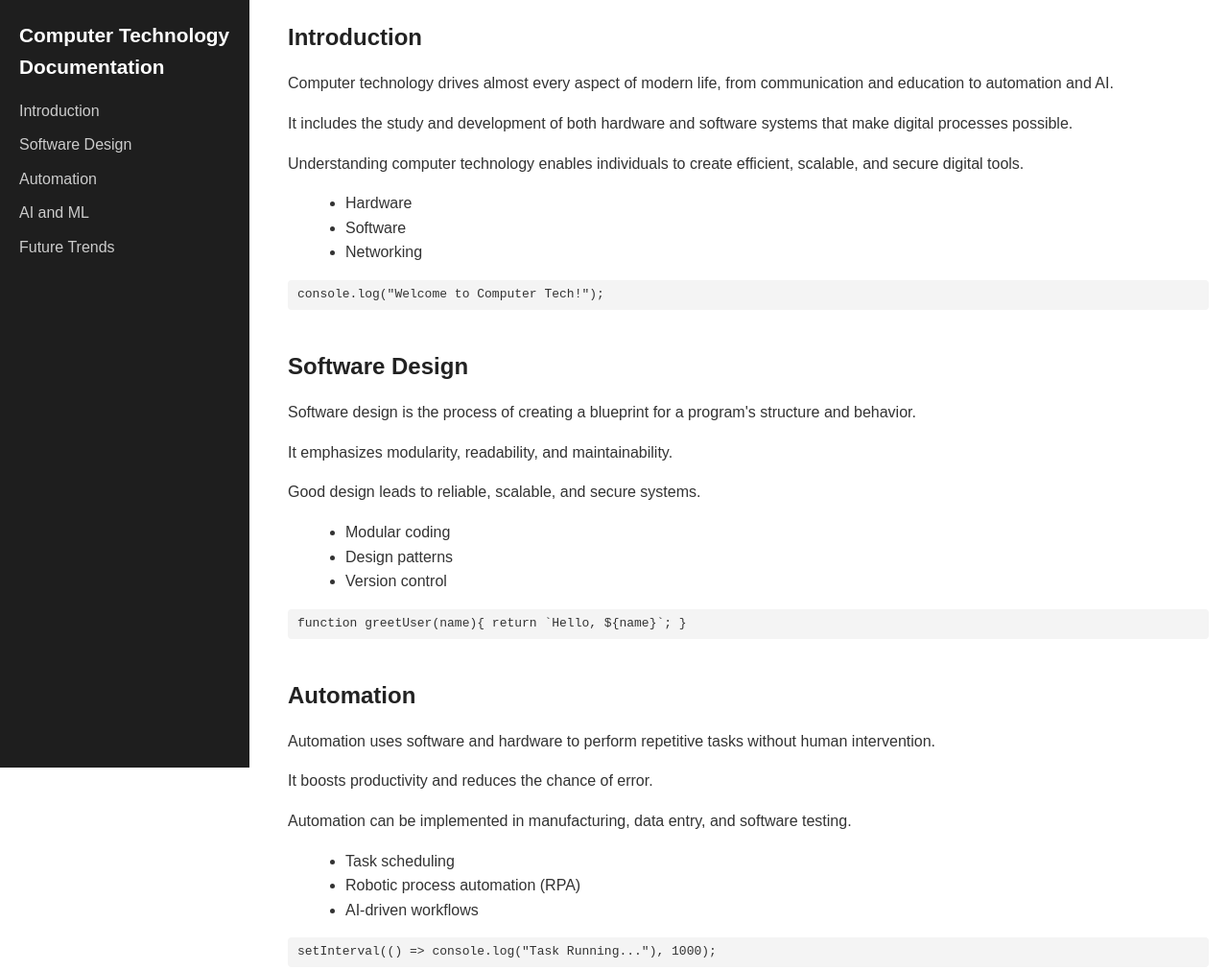
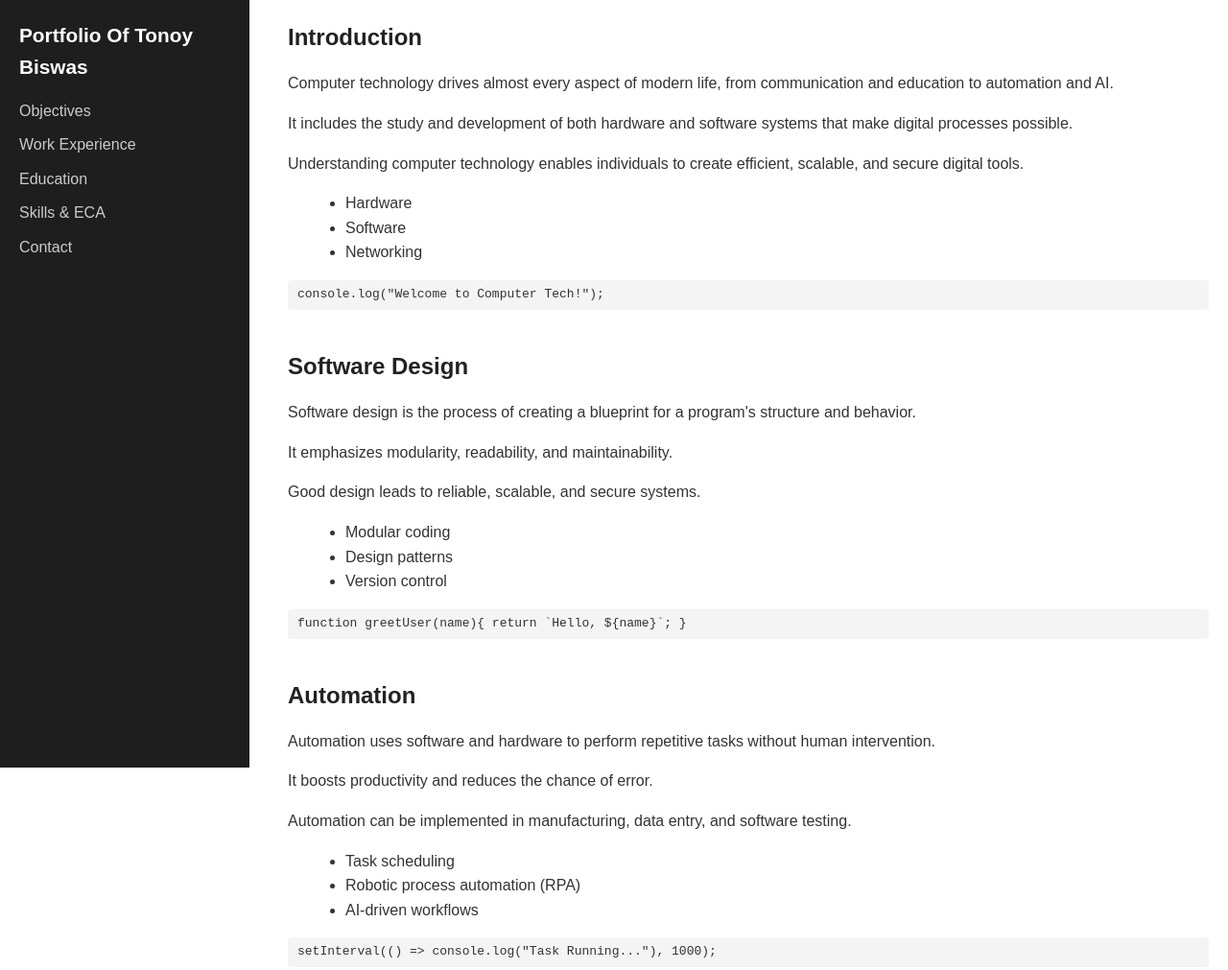
Before and after one commit to biswastonoy/biswastonoy.github.io, a plain HTML site: page index.html in a window 1280 px wide. Shown: the top 1011 px of the page at 96% size. Drawn offline with Linux system fonts and the light colour scheme.

Commit message:
index.html

```diff
--- a/index.html
+++ b/index.html
@@ -3,7 +3,7 @@
 <head>
   <meta charset="UTF-8" />
   <meta name="viewport" content="width=device-width, initial-scale=1.0" />
-  <title>Computer Technology Documentation</title>
+  <title>Portfolio Of Tonoy Biswas</title>
   <style>
     body {
       font-family: Arial, sans-serif;
@@ -92,12 +92,12 @@
 
   <!-- Navigation -->
   <nav id="navbar">
-    <header>Computer Technology Documentation</header>
-    <a class="nav-link" href="#Introduction">Introduction</a>
-    <a class="nav-link" href="#Software_Design">Software Design</a>
-    <a class="nav-link" href="#Automation">Automation</a>
-    <a class="nav-link" href="#AI_and_ML">AI and ML</a>
-    <a class="nav-link" href="#Future_Trends">Future Trends</a>
+    <header>Portfolio Of Tonoy Biswas</header>
+    <a class="nav-link" href="#Introduction">Objectives</a>
+    <a class="nav-link" href="#Software_Design">Work Experience</a>
+    <a class="nav-link" href="#Automation">Education</a>
+    <a class="nav-link" href="#AI_and_ML">Skills & ECA</a>
+    <a class="nav-link" href="#Future_Trends">Contact</a>
   </nav>
 
   <!-- Main Content -->
```
